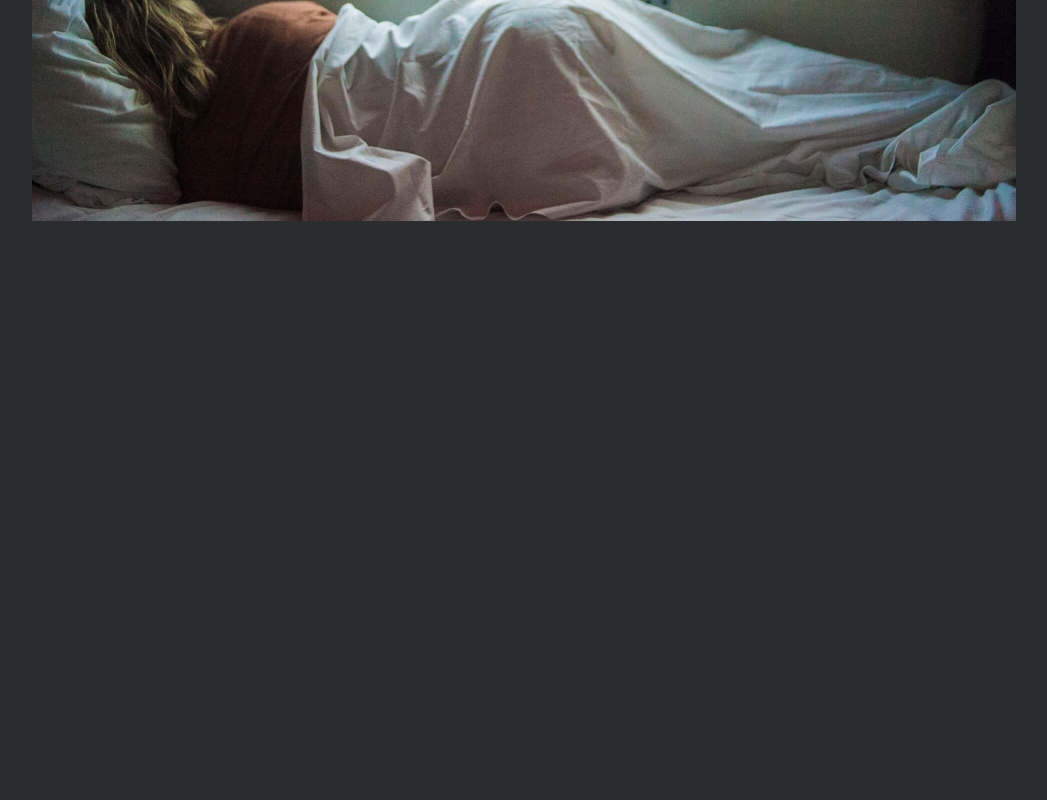
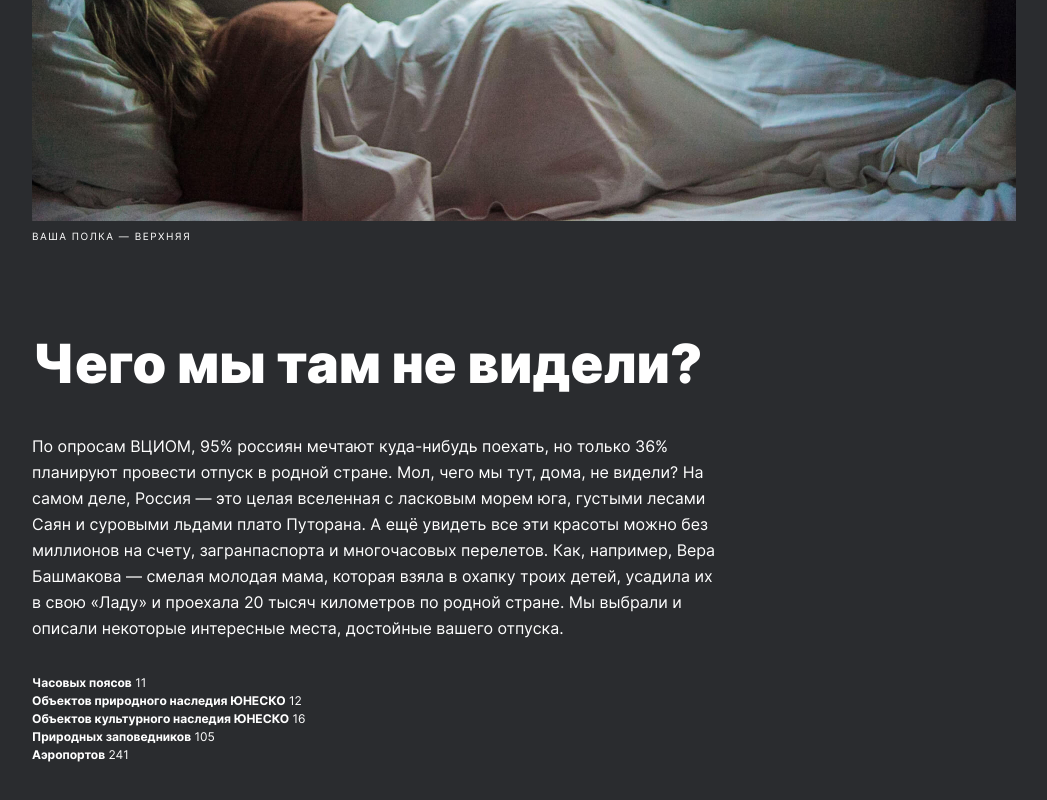
Before and after one commit to Vova-Pol/russian-travel, a plain HTML site: page index.html in a window 1280 px wide. Shown: the part 934-1734 px from the top of the page, without its empty margins (116-1163 px from the left). Before the commit the page ends 1247 px from the top, so only its background shows below. Drawn offline with Linux system fonts and the light colour scheme.

Commit message:
Создан Intro, исправлены пути

```diff
--- /dev/null
+++ b/blocks/intro/__container/intro__container.css
@@ -0,0 +1,3 @@
+.intro__container {
+  max-width: 690px;
+}
--- /dev/null
+++ b/blocks/intro/__list-item/intro__list-item.css
@@ -0,0 +1,6 @@
+.intro__list-item {
+  font-style: normal;
+  font-weight: 400;
+  font-size: 12px;
+  line-height: 18px;
+}
--- /dev/null
+++ b/blocks/intro/__list/intro__list.css
@@ -0,0 +1,5 @@
+.intro__list {
+  margin: 0;
+  padding: 0;
+  list-style-type: none;
+}
--- /dev/null
+++ b/blocks/intro/__text/intro__text.css
@@ -0,0 +1,8 @@
+.intro__text {
+  font-style: normal;
+  font-weight: 400;
+  font-size: 16px;
+  line-height: 26px;
+  margin: 0;
+  margin-bottom: 33px;
+}
--- /dev/null
+++ b/blocks/intro/__title/intro__title.css
@@ -0,0 +1,15 @@
+.intro__title {
+  font-style: normal;
+  font-weight: 900;
+  font-size: 54px;
+  line-height: 58px;
+  margin: 0;
+  margin-bottom: 40px;
+}
+
+@media screen and (max-width: 767px) {
+  .intro__title {
+    font-size: 32px;
+    line-height: 35px;
+  }
+}
--- /dev/null
+++ b/blocks/intro/intro.css
@@ -0,0 +1,4 @@
+.intro {
+  max-width: 984px;
+  margin: 0 auto 92px auto;
+}
--- /dev/null
+++ b/blocks/lead/__caption/lead__caption.css
@@ -0,0 +1,10 @@
+.lead__caption {
+  font-style: normal;
+  font-weight: 400;
+  font-size: 10px;
+  line-height: 14px;
+  letter-spacing: 1.5px;
+  text-transform: uppercase;
+  margin: 0;
+  margin-top: 8px;
+}
--- a/index.html
+++ b/index.html
@@ -57,10 +57,40 @@
         Настоящая страна не в выпусках новостей, а здесь.
       </p>
       <img
-        src="/images/lead-polka.jpg"
+        src="./images/lead-polka.jpg"
         alt="человек, спящий на полке в поезде; карта путешествия по России"
         class="lead__image"
       />
+      <p class="lead__caption">ваша полка — верхняя</p>
+    </section>
+    <section class="intro">
+      <article class="intro__container">
+        <h2 class="intro__title">Чего мы там не видели?</h2>
+        <p class="intro__text">
+          По опросам ВЦИОМ, 95% россиян мечтают куда-нибудь поехать, но только
+          36% планируют провести отпуск в родной стране. Мол, чего мы тут, дома,
+          не видели? На самом деле, Россия — это целая вселенная с ласковым
+          морем юга, густыми лесами Саян и суровыми льдами плато Путорана. А ещё
+          увидеть все эти красоты можно без миллионов на счету, загранпаспорта и
+          многочасовых перелетов. Как, например, Вера Башмакова — смелая молодая
+          мама, которая взяла в охапку троих детей, усадила их в свою «Ладу» и
+          проехала 20 тысяч километров по родной стране. Мы выбрали и описали
+          некоторые интересные места, достойные вашего отпуска.
+        </p>
+        <ul class="intro__list">
+          <li class="intro__list-item"><strong>Часовых поясов</strong> 11</li>
+          <li class="intro__list-item">
+            <strong>Объектов природного наследия ЮНЕСКО</strong> 12
+          </li>
+          <li class="intro__list-item">
+            <strong>Объектов культурного наследия ЮНЕСКО</strong> 16
+          </li>
+          <li class="intro__list-item">
+            <strong>Природных заповедников</strong> 105
+          </li>
+          <li class="intro__list-item"><strong>Аэропортов</strong> 241</li>
+        </ul>
+      </article>
     </section>
   </body>
 </html>
--- a/pages/index.css
+++ b/pages/index.css
@@ -1,20 +1,29 @@
 /* normalize.css */
-@import url(/vendor/normalize.css);
+@import url(../vendor/normalize.css);
 
 /* Fonts */
-@import url(/vendor/fonts.css);
+@import url(../vendor/fonts.css);
 
 /* Page */
-@import url(/blocks/page/page.css);
+@import url(../blocks/page/page.css);
 
 /* Header */
-@import url(/blocks/header/header.css);
-@import url(/blocks/header/__logo/header__logo.css);
-@import url(/blocks/header/__lang-links/header__lang-links.css);
-@import url(/blocks/header/__lang-link/header__lang-link.css);
+@import url(../blocks/header/header.css);
+@import url(../blocks/header/__logo/header__logo.css);
+@import url(../blocks/header/__lang-links/header__lang-links.css);
+@import url(../blocks/header/__lang-link/header__lang-link.css);
 
 /* Lead */
-@import url(/blocks/lead/lead.css);
-@import url(/blocks/lead/__title/lead__title.css);
-@import url(/blocks/lead/__subtitle/lead__subtitle.css);
-@import url(/blocks/lead/__image/lead__image.css);
+@import url(../blocks/lead/lead.css);
+@import url(../blocks/lead/__title/lead__title.css);
+@import url(../blocks/lead/__subtitle/lead__subtitle.css);
+@import url(../blocks/lead/__image/lead__image.css);
+@import url(../blocks/lead/__caption/lead__caption.css);
+
+/* Intro */
+@import url(../blocks/intro/intro.css);
+@import url(../blocks/intro/__title/intro__title.css);
+@import url(../blocks/intro/__container/intro__container.css);
+@import url(../blocks/intro/__text/intro__text.css);
+@import url(../blocks/intro/__list/intro__list.css);
+@import url(../blocks/intro/__list-item/intro__list-item.css);
```
